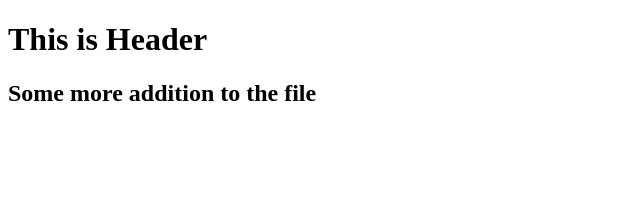
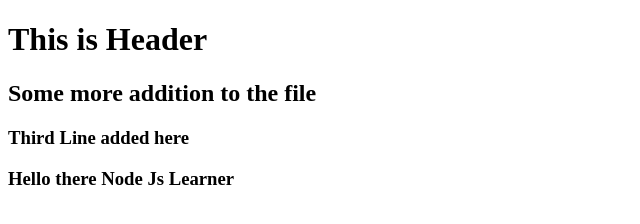
Before and after one commit to Adith98/git-test, a website: page index.html in a window 1280 px wide. Shown: the whole page, without its empty margins (0-640 px from the left). Drawn offline with Linux system fonts and the light colour scheme.

Commit message:
set up node and lite-server

```diff
--- a/index.html
+++ b/index.html
@@ -8,6 +8,8 @@
 <body>
     <h1>This is Header</h1>
     <h2>Some more addition to the file</h2>
+    <h3>Third Line added here</h3>
+    <h3>Hello there Node Js Learner</h3>
 
 </body>
 </html>
```
Also changed, not shown: package.json (added, +24 -0 lines), 2 other files.
